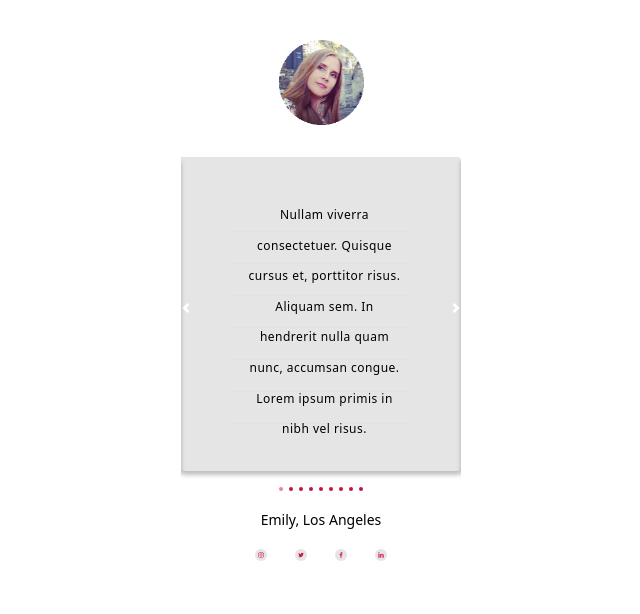
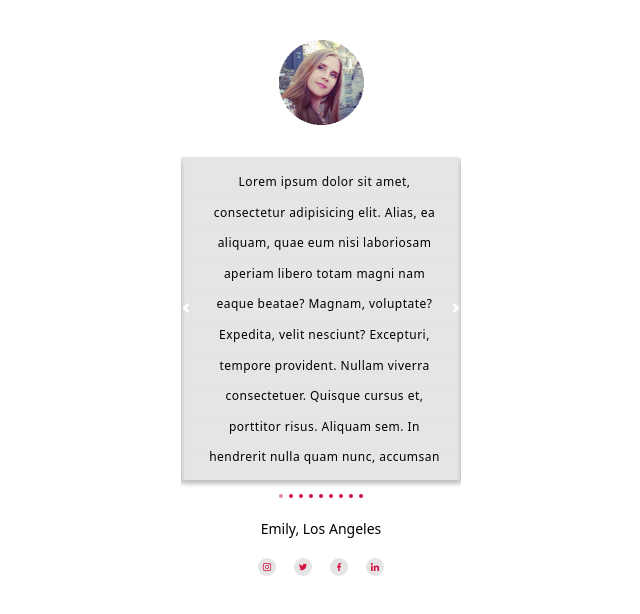
Before and after one commit to NRohovoi/team-project, a plain HTML site: page index.html in a window 1280 px wide. Shown: the whole page, without its empty margins (319-959 px from the left). Drawn offline with nearby package versions, Linux system fonts and the light colour scheme.

Commit message:
pre complete

```diff
--- a/index.html
+++ b/index.html
@@ -42,7 +42,7 @@
                                         <img src="./img/photo_1.jpg" alt="" width="85px" height="85px">
                                     </div>
                                     <div class="text-reviews">
-                                        <p class="paragraph">Nullam viverra consectetuer. Quisque cursus et, porttitor risus.
+                                        <p class="paragraph">Lorem ipsum dolor sit amet, consectetur adipisicing elit. Alias, ea aliquam, quae eum nisi laboriosam aperiam libero totam magni nam eaque beatae? Magnam, voluptate? Expedita, velit nesciunt? Excepturi, tempore provident. Nullam viverra consectetuer. Quisque cursus et, porttitor risus.
                                             Aliquam sem. In hendrerit
                                             nulla quam nunc, accumsan
                                             congue. Lorem ipsum primis in nibh vel risus.</p>
--- a/sass/layout/_sevtion-reviews.scss
+++ b/sass/layout/_sevtion-reviews.scss
@@ -37,12 +37,12 @@ ul {
 }
 .text-reviews {
   position: relative;
-  padding-right: 50px;
-  padding-left: 50px;
+  padding-right: 10px;
+  padding-left: 10px;
   margin-bottom: 36px;
 
-  padding-top: 43px;
-  padding-bottom: 26px;
+  padding-top: 10px;
+  padding-bottom: 10px;
   background: #e5e5e5;
   border-radius: 0px 4px 4px;
   box-shadow: 0px 4px 4px rgba(0, 0, 0, 0.25);
@@ -51,6 +51,12 @@ ul {
 .paragraph {
   position: relative;
   display: inline-block;
+  height: 300px;
+  overflow-y: auto;
+  &::-webkit-scrollbar {
+    display: none;
+  }
+  scroll-behavior: smooth;
   padding-left: 15px;
   padding-right: 8px;
   font-weight: 500;
@@ -65,6 +71,7 @@ ul {
     #e1e1e1 32px
   );
 }
+
 .for-btn {
 }
 .named {
@@ -84,27 +91,22 @@ ul {
   margin-top: 36px;
   margin-bottom: 16px;
 }
+
 .list-worker-soc {
   display: flex;
   gap: 18px;
-  align-items: center;
-  justify-content: center;
-  margin-bottom: 16px;
-}
-.list-worker-soc {
-  display: flex;
   justify-content: center;
   align-items: center;
 }
 
-.list-worker-soc__item:not(:last-child) {
-  margin-right: 10px;
-}
+// .list-worker-soc__item:not(:last-child) {
+//   margin-right: 10px;
+// }
 
 .list-worker-soc__link {
   display: flex;
-  width: 12px;
-  height: 12px;
+  width: 18px;
+  height: 18px;
   border-radius: 50%;
 
   color: #d31342;
@@ -115,14 +117,14 @@ ul {
 
   &:hover,
   &:focus {
-    background-color: white;
-    color: #c7133e;
+    // background-color: white;
+    color: #fff;
   }
 }
 
 .list-worker-soc__icon {
-  width: 12px;
-  height: 12px;
+  width: 18px;
+  height: 18px;
   fill: currentColor;
 }
 
@@ -199,7 +201,7 @@ ul {
   position: absolute;
   left: 0;
   right: 0;
-  bottom: 86px;
+  bottom: 78px;
   display: flex;
   justify-content: center;
   padding-left: 0;
```
Also changed, not shown: sass/main.css, 1 other file.
